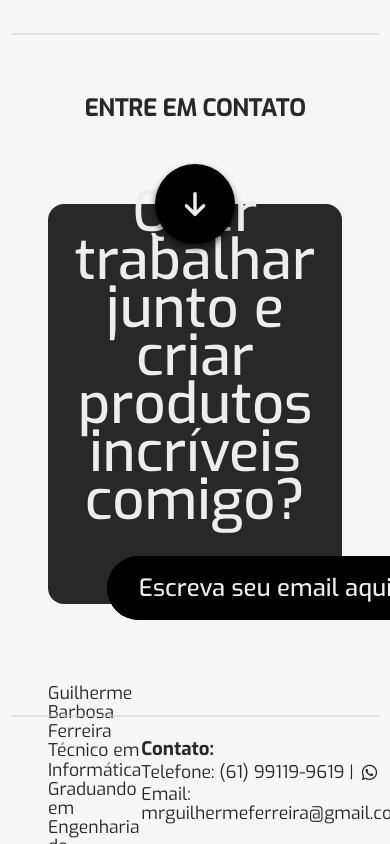
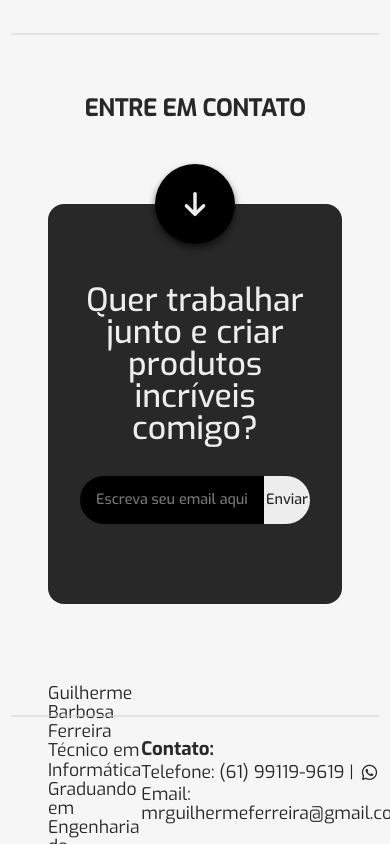
Before and after one commit to guibrbs/Portfolio-OLD, a React (Vite) app: page / in a window 390 px wide. Shown: the part 2011-2855 px from the top of the page. Built offline with nearby package versions, Linux system fonts and the light colour scheme.

Commit message:
:rocket: Adding form contact mobile responsiviness

```diff
--- a/src/components/FormContact/index.tsx
+++ b/src/components/FormContact/index.tsx
@@ -29,7 +29,7 @@ export default function FormContact(){
                 <div className="contact-wrapper">
                     <h1 className="title-contact">Quer trabalhar junto e criar produtos incríveis comigo?</h1>
                     <form onSubmit={sendEmail} className="form">
-                        <input type="email" name="email" id="email" placeholder="Escreva seu email aqui"/>
+                        <input type="email" name="email" id="email" placeholder="Escreva seu email aqui" className="email"/>
                         <input type="submit" value="Enviar" className="submit"/>
                     </form>
                 </div>
--- a/src/components/FormContact/styles.css
+++ b/src/components/FormContact/styles.css
@@ -14,6 +14,7 @@
     background-color: var(--primary-color);
     border-radius: 1rem;
     display: flex;
+    align-items: center;
     flex-direction: column;
 }
 
@@ -40,9 +41,9 @@
 }
 
 .contact-wrapper{
-    margin: 0 auto;
     height: 100%;
-    width: 60%;
+    width: 100%;
+    max-width: 40rem;
     display: flex;
     align-items: center;
     justify-content: center;
@@ -56,51 +57,69 @@
     color: var(--secondary-color);
     font-weight: 500;
     margin-bottom: 2rem;
+    padding: 0 2rem;
 }
 
 .form{
     width: 100%;
-    height: 4rem;
-    background-color: var(--default-color);
-    border-radius: 5rem;
-    display: flex;
-    align-items: center;
+    height: 100%;
+    max-height: 4rem;
+    padding: 0 2rem;
 }
 
-input{
-    width: 35rem;
-    height: 4rem;
-    border-radius: 5rem;
-    padding-left: 2rem;
+.email{
+    height: 100%;
+    width: 80%;
+    border-radius: 2rem 0 0 2rem;
+    padding-left: 1rem;
+    border: none;
     font-size: 1.5rem;
+    color: var(--secondary-color);
     font-family: 'Exo', sans-serif;
-    color: var(--secondary-color);
-    font-weight: 600;
+    font-weight: 500;
     background-color: var(--default-color);
-    border: none;
-    z-index: 3;
 }
 
-input::placeholder{
-    color: var(--secondary-color);
-    font-weight: 500;
-}
-
-input:focus{
+.email:focus{
     outline: none;
-    opacity: 0.9;
 }
 
 .submit{
+    font-family: 'Exo', sans-serif;
+    border: none;
+    height: 100%;
+    width: 20%;
     background-color: var(--secondary-color);
+    color: var(--primary-color);
+    font-weight: 500;
+    font-size: 1.5rem;
+    border-radius: 0 2rem 2rem 0;
     cursor: pointer;
-    z-index: 2;
-    color: var(--primary-color);
-    width: 10rem;
-    padding-right: 1.7rem;
-    transition: filter .5s;
 }
 
 .submit:hover{
     filter: brightness(1.3);
 }
+
+@media (max-width: 600px){
+    .form{
+        height: 3rem;
+    }
+    .title-contact{
+        font-size: 2rem;
+        line-height: 2rem;
+    }
+    .email{
+        font-size: .9rem;
+    }
+    .submit{
+        height: 100%;
+        font-size: .9rem;
+    }
+}
+
+@media (max-width: 360px) {
+    .submit, .email{
+        font-size: .8rem;
+    }
+}
```
